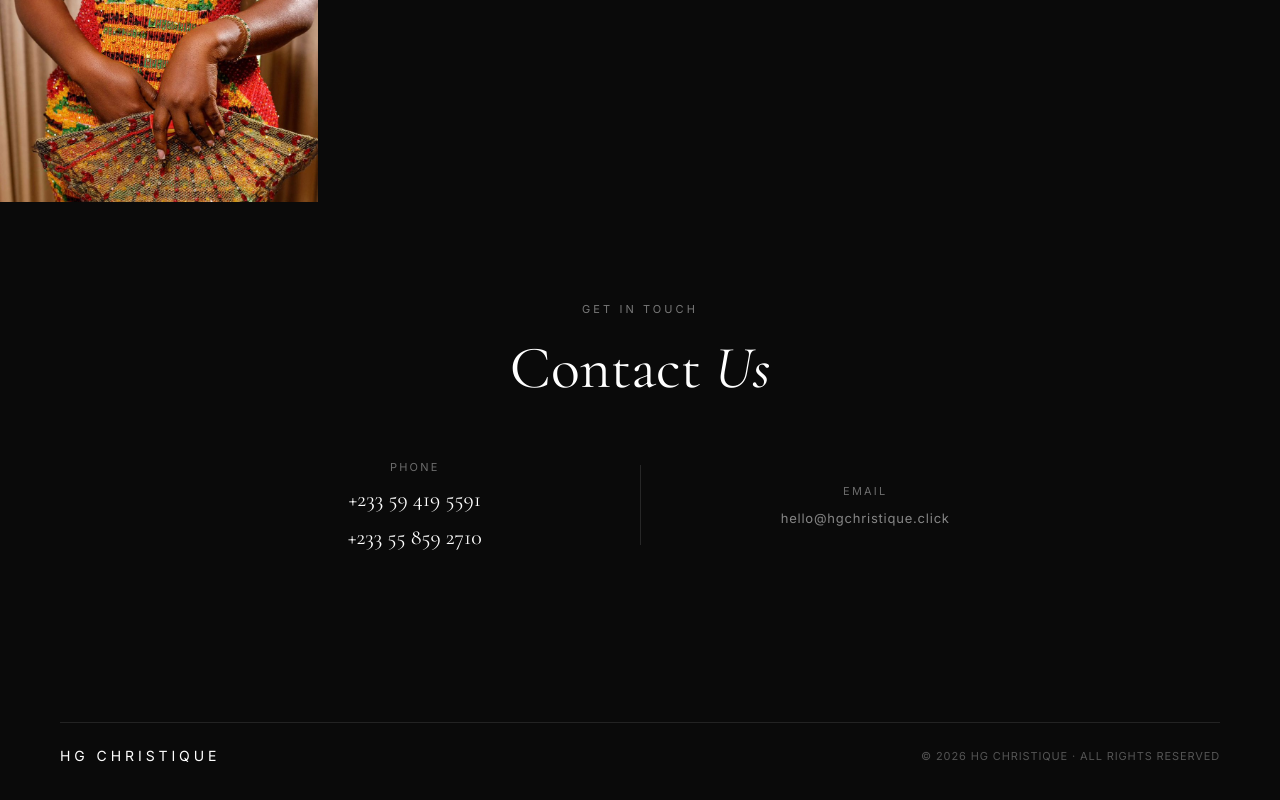
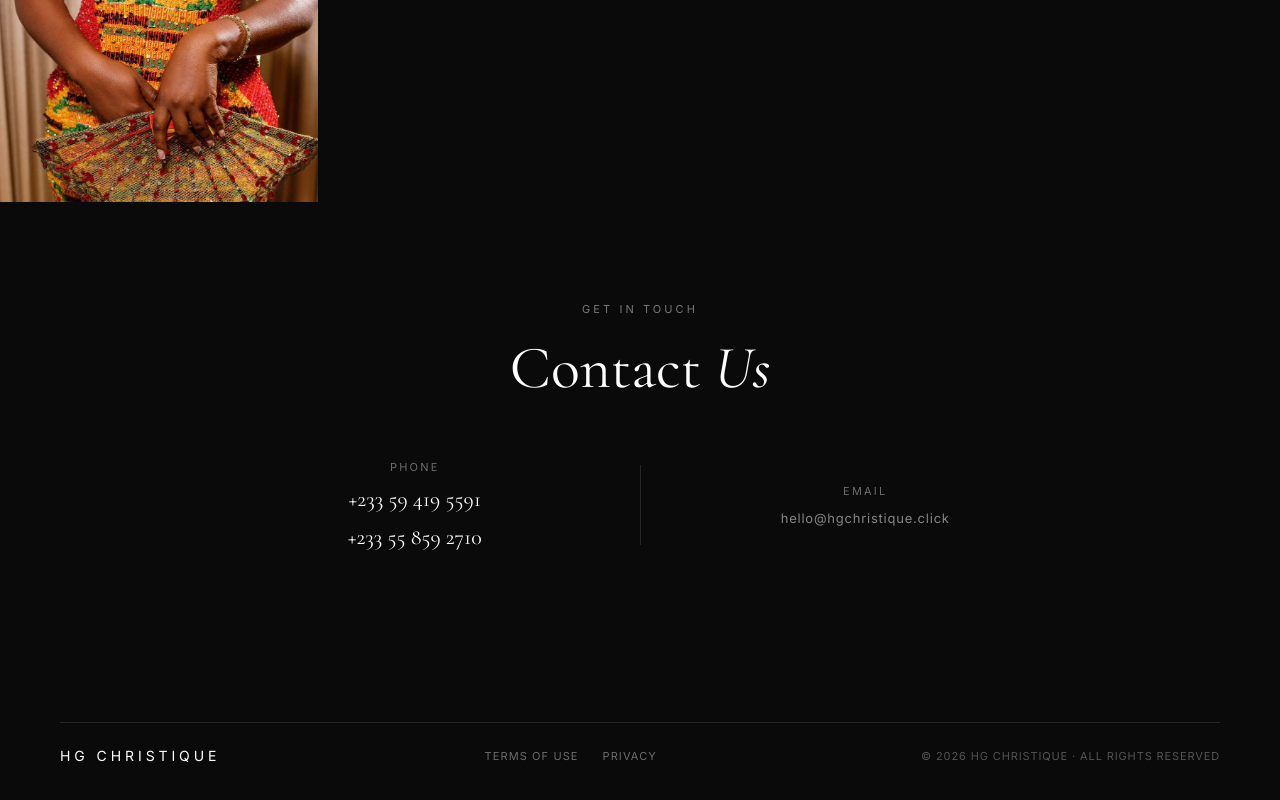
Before and after one commit to hgchristique/hgchristique.github.io, a React (Vite) app: page / in a window 1280 px wide. Shown: the part 3848-4648 px from the top of the page. Built offline with nearby package versions, Linux system fonts and the light colour scheme.

Commit message:
Restore Terms and Privacy footer links, keep Legal removed

```diff
--- a/src/pages/Home.jsx
+++ b/src/pages/Home.jsx
@@ -131,6 +131,10 @@ export default function Home() {
         <div className="footer-bottom">
           <span className="footer-logo">HG CHRISTIQUE</span>
 
+          <div className="footer-legal">
+            <Link to="/terms">TERMS OF USE</Link>
+            <Link to="/privacy">PRIVACY</Link>
+          </div>
           <span className="footer-copy">© {new Date().getFullYear()} HG CHRISTIQUE · ALL RIGHTS RESERVED</span>
         </div>
       </footer>
```
